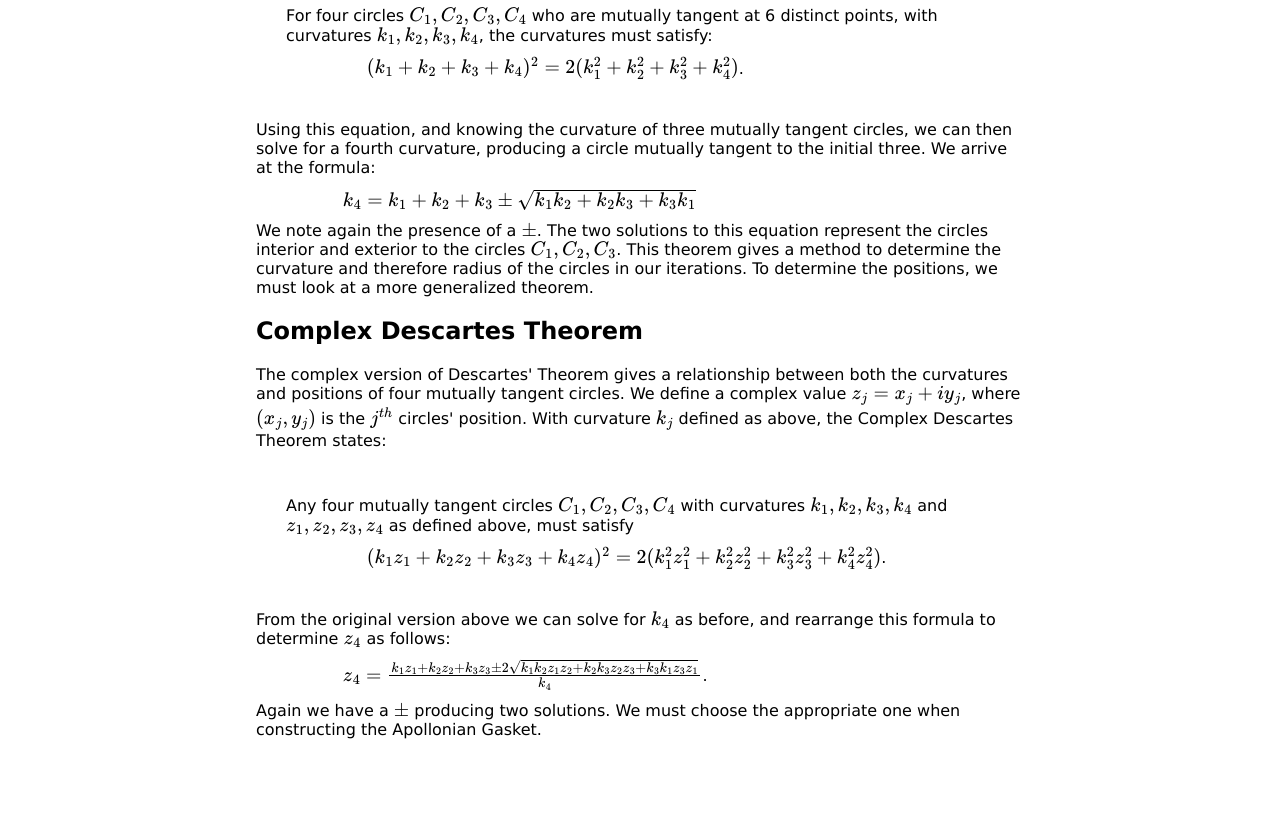
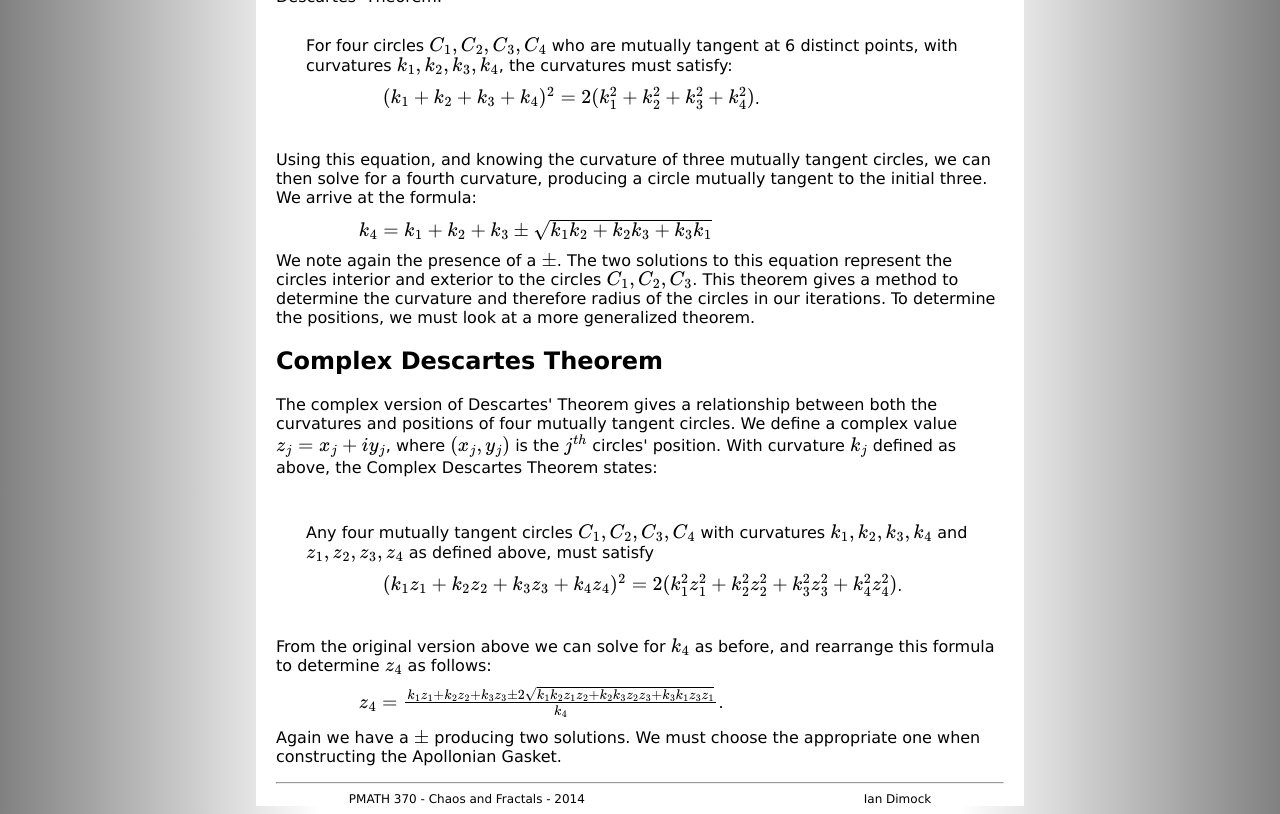
Before and after one commit to ibdimock/chaos-and-fractals, a plain HTML site: page index.html in a window 1280 px wide. Shown: the part 1798-2612 px from the top of the page. Before the commit the page ends 2553 px from the top, so only its background shows below. Drawn offline with nearby package versions, Linux system fonts and the light colour scheme; some packages are replaced by stand-ins of ours.

Commit message:
Gradient & Footer

```diff
--- a/gasket.css
+++ b/gasket.css
@@ -1,7 +1,19 @@
+html {
+	background: -webkit-linear-gradient(left, grey, white, white, white, grey); /* For Safari 5.1 to 6.0 */
+	background: -o-linear-gradient(right, grey, white, white, white, grey); /* For Opera 11.1 to 12.0 */
+	background: -moz-linear-gradient(right, grey, white, white, white, grey); /* For Firefox 3.6 to 15 */
+	background: linear-gradient(to right, grey, white, white, white, grey); /* Standard syntax */
+}
+
 body {
 	margin-left: 20%;
 	margin-right: 20%;
+	padding-left:20px;
+	padding-right:20px;
+	margin-top:0px;
+	padding-top:0px;
 	font-family:"Verdana";
+	background-color: #FFFFFF;
 }
 
 h1 {
@@ -47,3 +59,15 @@ img {
 .thm {
 	padding: 30px;
 }
+
+footer {
+	margin-left: 10%;
+	margin-right: 10%;
+	font-family:"Verdana";
+	font-size:12px;
+}
+
+a {
+	text-decoration:none;
+	color:black;
+}
--- a/index.html
+++ b/index.html
@@ -92,5 +92,10 @@
 		<div class="eq">$z_4 = \frac{k_1z_1 + k_2z_2 + k_3z_3 \pm2\sqrt{k_1k_2z_1z_2 + k_2k_3z_2z_3 + k_3k_1z_3z_1}}{k_4}$.</div>
 	Again we have a $\pm$ producing two solutions. We must choose the appropriate one when constructing the Apollonian Gasket.
 	</p>
+	<hr/>
 </body>
+<footer>
+	<div style="float:right"><a href="mailto:ibdimock@uwaterloo.ca">Ian Dimock</a></div>
+	<div>PMATH 370 - Chaos and Fractals - 2014</div>
+</footer>
 </html>
```
